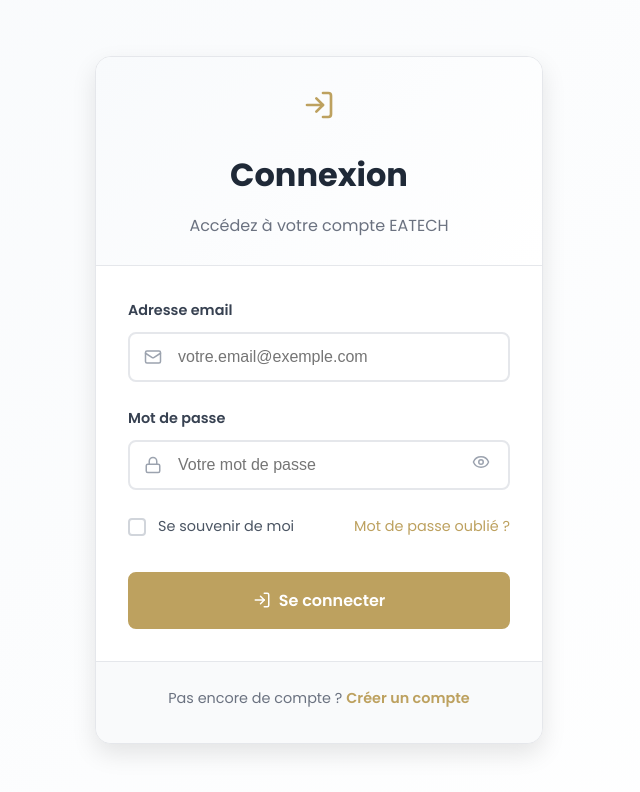
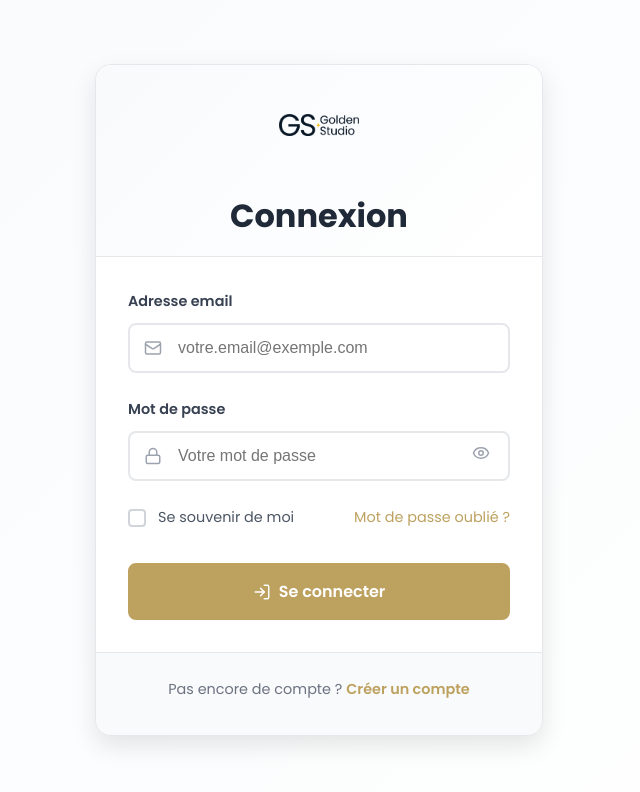
Before and after one commit to henocn/frontend_eatech, a React (Vite) app: page /auth/login in a window 1280 px wide. Shown: the top 792 px of the page, without its empty margins (321-961 px from the left). Built offline with nearby package versions, Linux system fonts and the light colour scheme; no server answers.

Commit message:
add logo on register and login pages

```diff
--- a/src/pages/Login.jsx
+++ b/src/pages/Login.jsx
@@ -74,9 +74,8 @@ const Login = () => {
         <div className="auth-container">
           <div className="auth-card">
             <div className="auth-header">
-              <LogIn size={32} className="auth-icon" />
+              <img src="/images/logo2.png" alt="Golden Studio" className="auth-logo" />
               <h1>Connexion</h1>
-              <p>Accédez à votre compte EATECH</p>
             </div>
 
             <form onSubmit={handleSubmit} className="auth-form">
--- a/src/pages/Register.jsx
+++ b/src/pages/Register.jsx
@@ -109,9 +109,8 @@ const Register = () => {
         <div className="auth-container">
           <div className="auth-card">
             <div className="auth-header">
-              <UserPlus size={32} className="auth-icon" />
+              <img src="/images/logo2.png" alt="Golden Studio" className="auth-logo" />
               <h1>Inscription</h1>
-              <p>Créez votre compte EATECH</p>
             </div>
 
             <form onSubmit={handleSubmit} className="auth-form">
--- a/src/pages/RegisterLogin.css
+++ b/src/pages/RegisterLogin.css
@@ -26,26 +26,22 @@
 /* ===== HEADER ===== */
 .auth-header {
   text-align: center;
-  padding: 2rem 2rem 1.5rem;
+  padding: 1.25rem 1.5rem 0.75rem;
   background: linear-gradient(135deg, #f8fafc 0%, #ffffff 100%);
   border-bottom: 1px solid #e5e7eb;
 }
 
-.auth-icon {
-  color: #bda15f;
-  margin-bottom: 1rem;
+.auth-logo {
+  width: 80px;
+  height: 80px;
+  margin-bottom: 0.75rem;
+  object-fit: contain;
 }
 
 .auth-header h1 {
   font-size: 2rem;
   font-weight: 700;
   color: #1f2937;
-  margin: 0 0 0.5rem 0;
-}
-
-.auth-header p {
-  font-size: 1rem;
-  color: #6b7280;
   margin: 0;
 }
 
@@ -329,6 +325,12 @@
     padding: 1.25rem 1.25rem 0.75rem;
   }
 
+  .auth-logo {
+    width: 50px;
+    height: 50px;
+    margin-bottom: 0.75rem;
+  }
+
   .auth-header h1 {
     font-size: 1.5rem;
   }
```
